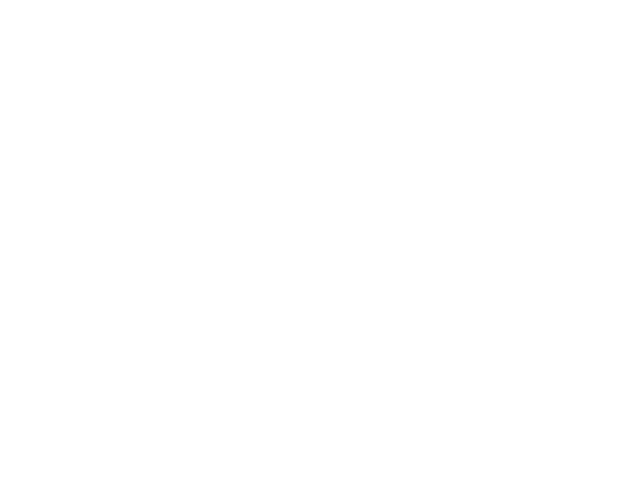
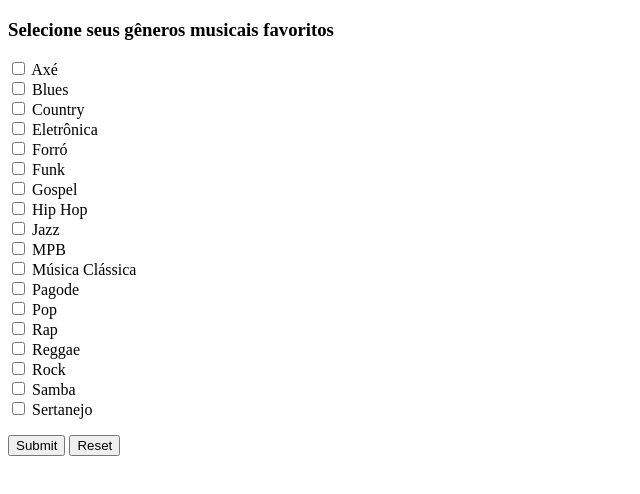
Before and after one commit to FabioHy/Project-learning, a plain HTML site: page Formulários/Exercício 5/form_ex5.html in a window 1280 px wide. Shown: the whole page, without its empty margins (0-640 px from the left). Drawn offline with Linux system fonts and the light colour scheme.

Commit message:
Add files via upload

```diff
--- a/Formulários/Exercício 5/form_ex5.html
+++ b/Formulários/Exercício 5/form_ex5.html
@@ -7,6 +7,48 @@
     <title>form_ex5</title>
 </head>
 <body>
+    <h3>Selecione seus gêneros musicais favoritos</h3>
+    <form>
+        <input type="checkbox" name="axe">
+        <label for="axe">Axé</label></br>
+        <input type="checkbox" name="blues">
+        <label for="blues">Blues</label></br>
+        <input type="checkbox" id="country">
+        <label for="country">Country</label></br>
+        <input type="checkbox" id="eletronica">
+        <label for="eletronica">Eletrônica</label></br>
+        <input type="checkbox" id="forro">
+        <label for="forro">Forró</label></br>
+        <input type="checkbox" id="funk">
+        <label for="funk">Funk</label></br>
+        <input type="checkbox" id="gospel">
+        <label for="gospel">Gospel</label></br>
+        <input type="checkbox" id="hiphop">
+        <label for="hiphop">Hip Hop</label></br>
+        <input type="checkbox" id="jazz">
+        <label for="jazz">Jazz</label></br>
+        <input type="checkbox" id="mpb">
+        <label for="mpb">MPB</label></br>
+        <input type="checkbox" id="classica">
+        <label for="classica">Música Clássica</label></br>
+        <input type="checkbox" id="pagode">
+        <label for="pagode">Pagode</label></br>
+        <input type="checkbox" id="pop">
+        <label for="pop">Pop</label></br>
+        <input type="checkbox" id="rap">
+        <label for="rap">Rap</label></br>
+        <input type="checkbox" id="reggae">
+        <label for="reggae">Reggae</label></br>
+        <input type="checkbox" id="rock">
+        <label for="rock">Rock</label></br>
+        <input type="checkbox" id="samba">
+        <label for="samba">Samba</label></br>
+        <input type="checkbox" id="sertanejo">
+        <label for="sertanejo">Sertanejo</label></br>
+        <p><input type="submit" value="Submit">
+            <input type="reset" value="Reset"></p>
 
+
+    </form>
 </body>
 </html>
```
